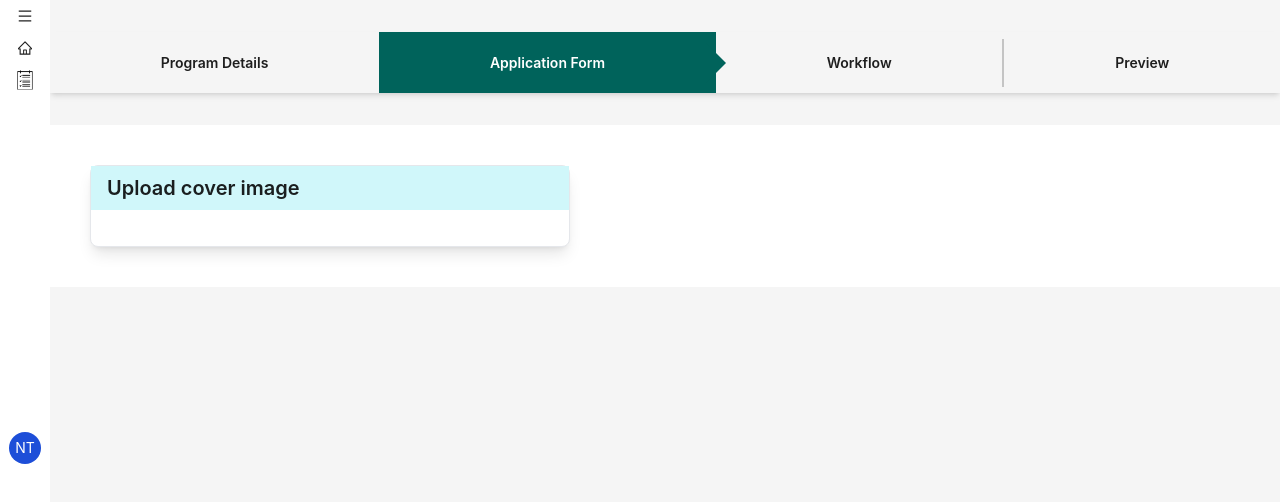
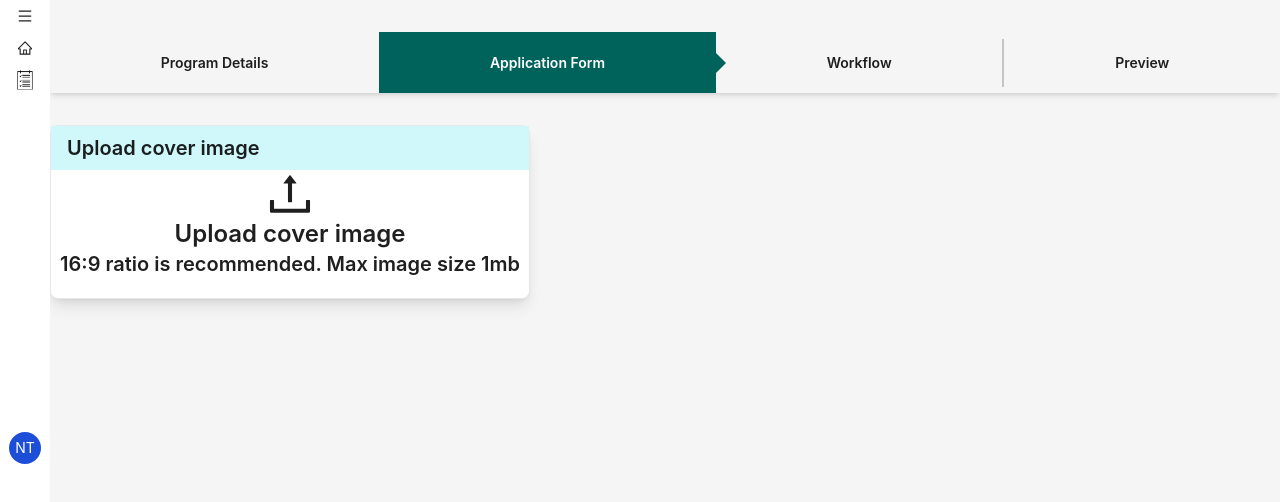
Before and after one commit to HossinAmin/Task1-API-UI, a React (Vite) app: page / in a window 1280 px wide. Shown: the top 502 px of the page. Built offline with nearby package versions, Linux system fonts and the light colour scheme; a web font is replaced by a local one.

Commit message:
upload image form functionality

```diff
--- a/src/App.tsx
+++ b/src/App.tsx
@@ -2,6 +2,7 @@ import { Layout } from "antd";
 import SideBarContent from "./components/SideBarContent";
 import ApplicationSteps from "./components/ApplicationSteps";
 import FormContainer from "./components/common/FormContainer";
+import UploadDragger from "./components/UploadDragger";
 
 function App() {
   return (
@@ -17,9 +18,10 @@ function App() {
       </Layout.Sider>
       <Layout.Content>
         <ApplicationSteps />
-        <div className="flex w-full flex-col bg-white p-10">
-          <FormContainer title="Upload cover image" Children={<></>} />
-        </div>
+        <FormContainer
+          title="Upload cover image"
+          Children={<UploadDragger />}
+        />
       </Layout.Content>
     </Layout>
   );
--- /dev/null
+++ b/src/components/UploadDragger.tsx
@@ -0,0 +1,57 @@
+// FileUploader.tsx
+import React, { useState } from "react";
+import { UploadOutlined } from "@ant-design/icons";
+const FileUploader: React.FC = () => {
+  const [selectedFile, setSelectedFile] = useState<File | null>(null);
+
+  const handleFileChange = (e: React.ChangeEvent<HTMLInputElement>) => {
+    const file = e.target.files?.[0];
+    if (file) {
+      setSelectedFile(file);
+    }
+  };
+
+  const handleDelete = () => {
+    setSelectedFile(null);
+  };
+
+  return (
+    <div className="relative flex h-full w-full flex-col items-center justify-center">
+      {!selectedFile && (
+        <>
+          <UploadOutlined className="text-5xl" />
+
+          <input
+            type="file"
+            accept="image/*"
+            placeholder="none"
+            onChange={handleFileChange}
+            className="absolute left-0 top-0 h-full w-full cursor-pointer opacity-0"
+          />
+          <p className="text-center text-2xl font-semibold">
+            Upload cover image
+          </p>
+          <p className="ant-upload-hint">
+            16:9 ratio is recommended. Max image size 1mb
+          </p>
+        </>
+      )}
+
+      {selectedFile && (
+        <div className="felx h-full w-full flex-col gap-2 bg-white">
+          <img
+            src={URL.createObjectURL(selectedFile)}
+            alt="Preview-image"
+            className="h-1/2 "
+          />
+          <div className="flex w-full justify-between">
+            <p>Delete & Reupload</p>
+            <button onClick={handleDelete}>X</button>
+          </div>
+        </div>
+      )}
+    </div>
+  );
+};
+
+export default FileUploader;
--- a/src/components/common/FormContainer.tsx
+++ b/src/components/common/FormContainer.tsx
@@ -11,7 +11,7 @@ export default function FormContainer({ title, Children }: FormContainerProps) {
       <div className="w-full bg-[#D0F7FA] px-4 py-2">
         <p>{title} </p>
       </div>
-      <div className="px-4 py-2">{Children}</div>
+      {Children}
     </div>
   );
 }
```
